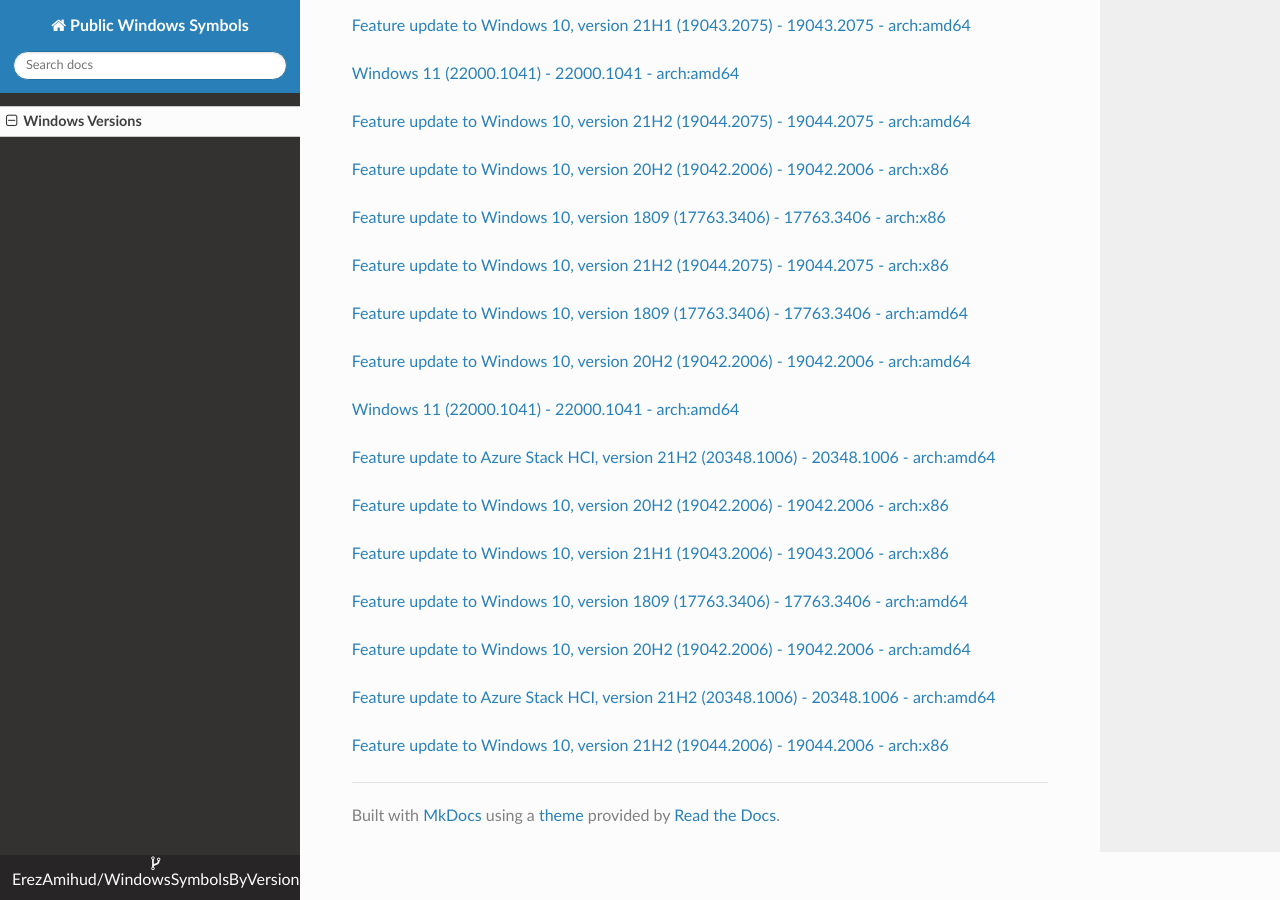
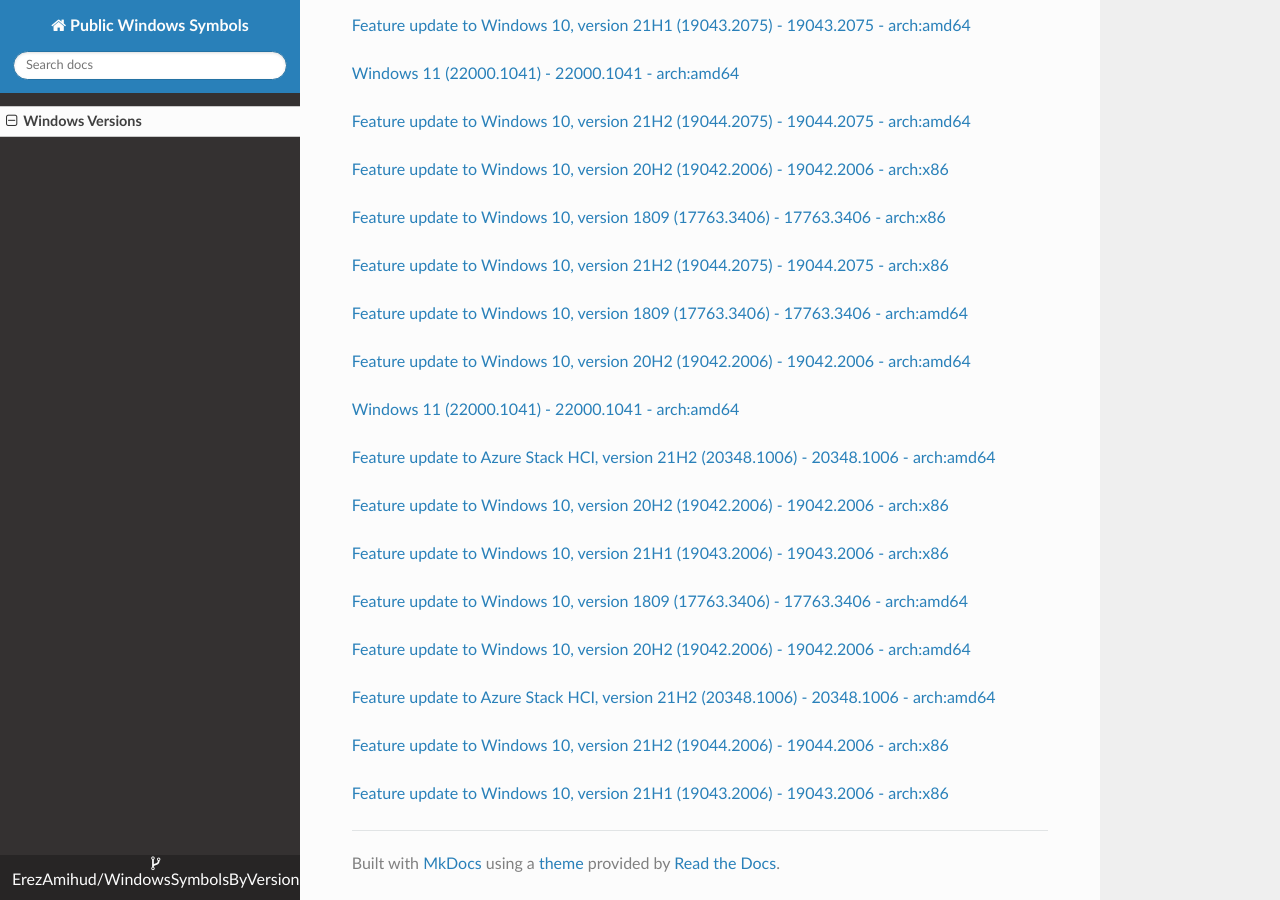
Before and after one commit to ErezAmihud/WindowsSymbolsByVersion, an MkDocs documentation site: the page built from docs/index.md, in a window 1280 px wide and 900 px high, scrolled down 52661 px. Built offline with MkDocs 1.6.1, drawn with Linux system fonts in a browser that asks for light colours; nearby versions of some CDN libraries.

Commit message:
Automated commit, add manifest for 7d458531-ea04-44b3-8c0b-9a97fa81b439

```diff
--- a/docs/index.md
+++ b/docs/index.md
@@ -3115,3 +3115,6 @@
 
 
 [Feature update to Windows 10, version 21H2 (19044.2006) - 19044.2006 - arch:x86](https://github.com/ErezAmihud/WindowsSymbolsByVersion/blob/main/manifests/a7b56c22-861f-48c1-9684-d1fe70b2b22a.manifest)
+
+
+[Feature update to Windows 10, version 21H1 (19043.2006) - 19043.2006 - arch:x86](https://github.com/ErezAmihud/WindowsSymbolsByVersion/blob/main/manifests/7d458531-ea04-44b3-8c0b-9a97fa81b439.manifest)
```
Also changed, not shown: process_builds.json (+1 -1 lines).
